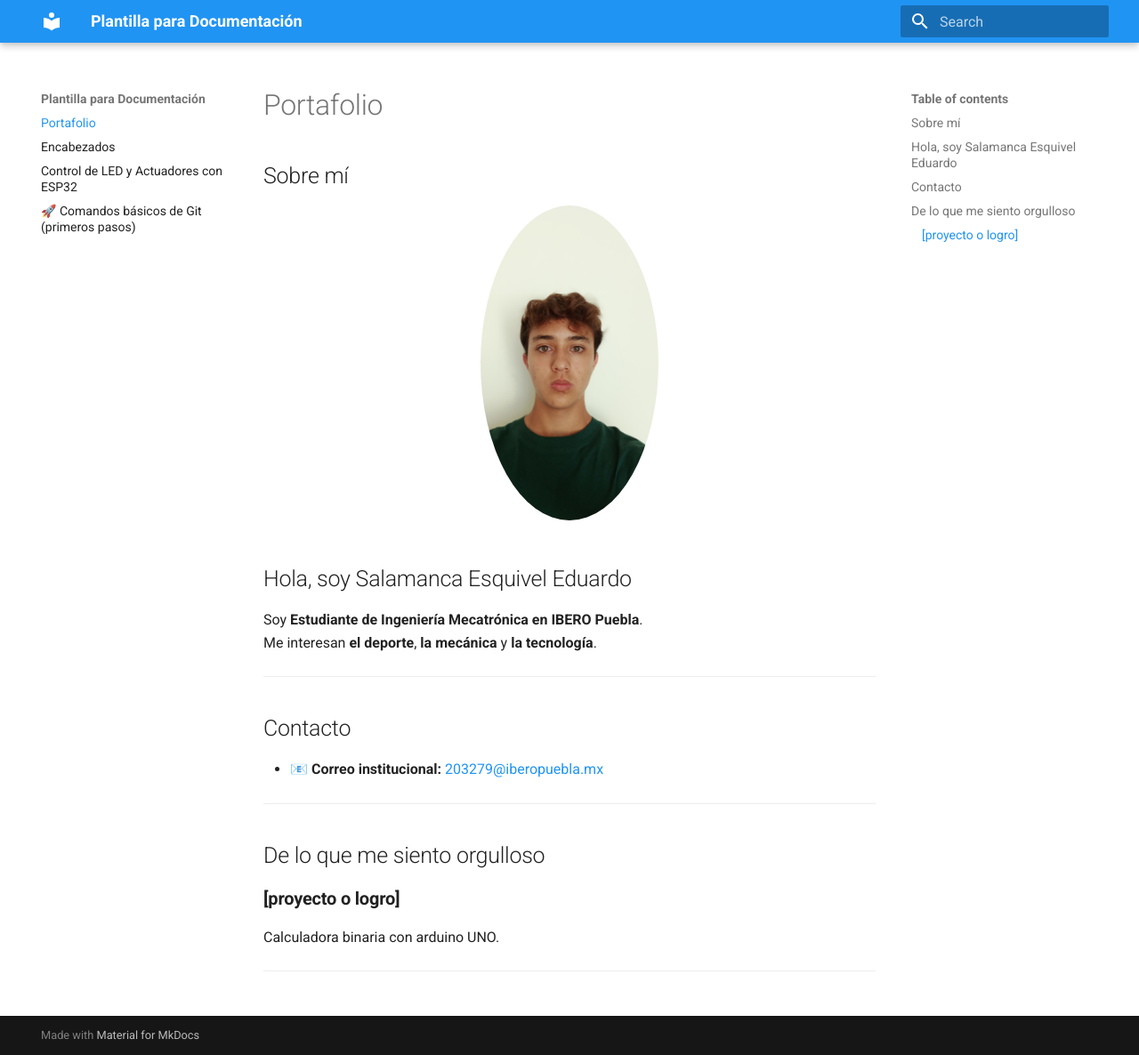
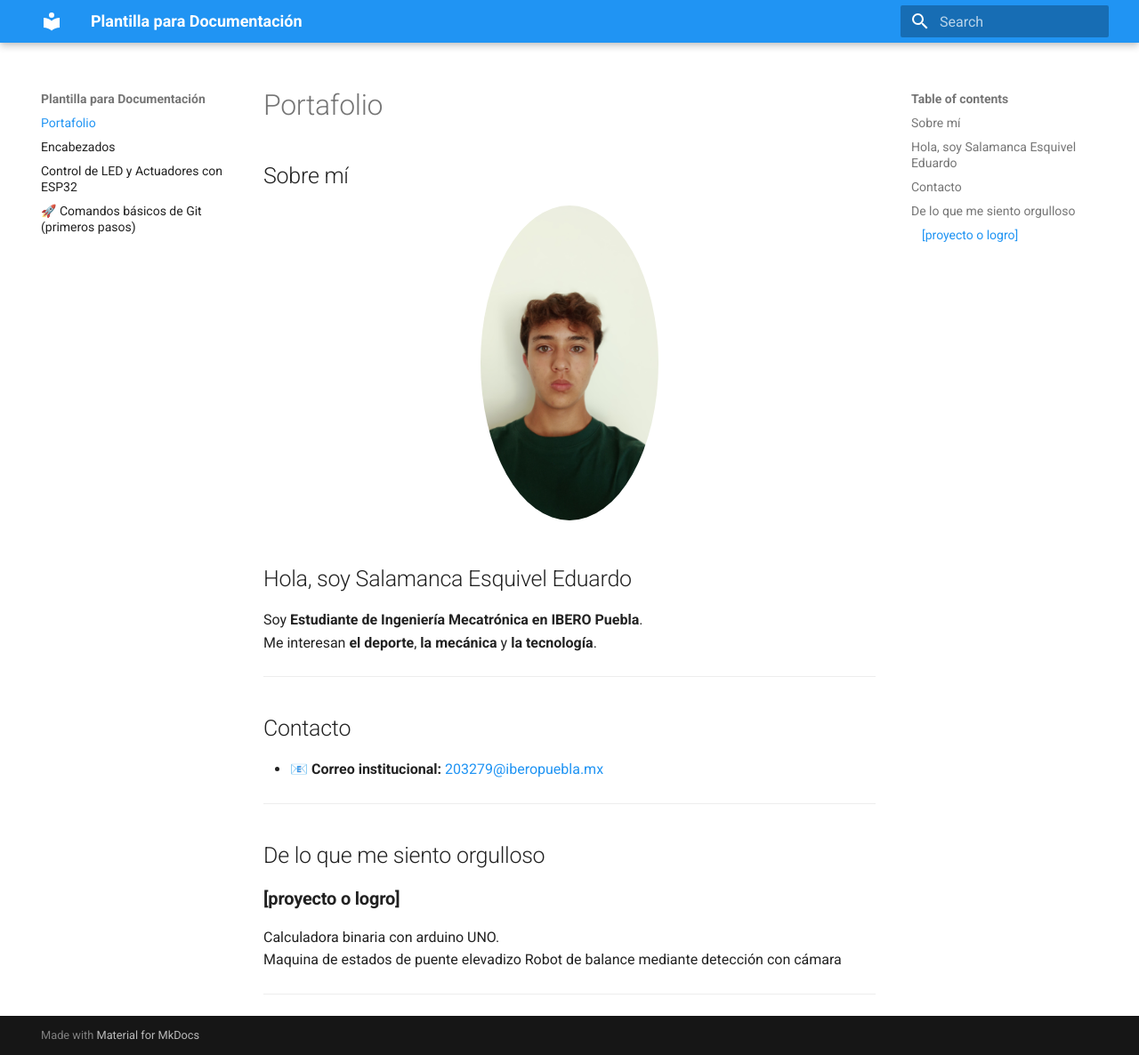
Before and after one commit to Salamanca203279/Portafolio, an MkDocs documentation site: the page built from docs/index.md, in a window 1280 px wide and 1186 px high. Shown: the whole window at 89% size. Built offline with MkDocs 1.6.1 and Material for MkDocs 9.7.7, drawn with Linux system fonts in a browser that asks for light colours.

Commit message:
Update index.md

```diff
--- a/docs/index.md
+++ b/docs/index.md
@@ -22,6 +22,7 @@ Me interesan **el deporte**, **la mecánica** y **la tecnología**.
 
 ### **[proyecto o logro]**
 Calculadora binaria con arduino UNO.
-
+Maquina de estados de puente elevadizo
+Robot de balance mediante detección con cámara
 
 ---
```
